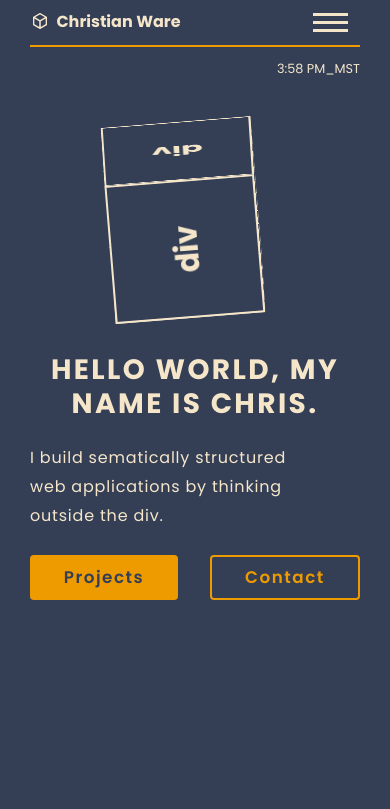
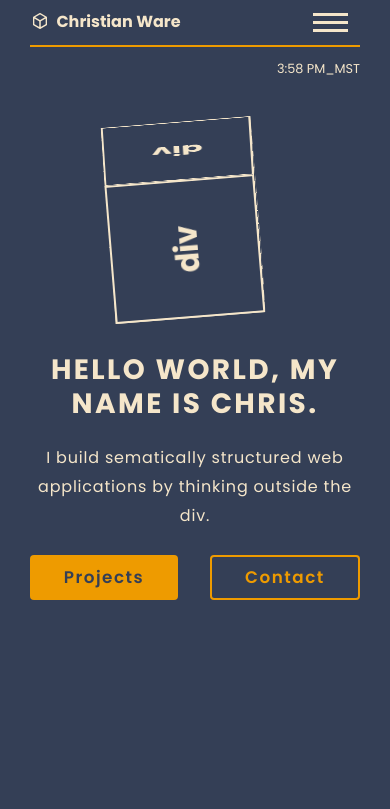
Before and after one commit to ChristianWare/Portland, a Next.js app: page / in a window 390 px wide. Shown: the top 809 px of the page. Built offline with nearby package versions, Linux system fonts and the light colour scheme.

Commit message:
Hero Padding Fix

```diff
--- a/styles/Hero.module.css
+++ b/styles/Hero.module.css
@@ -113,7 +113,7 @@ padding-bottom: 30rem;
         line-height: 1.2;
     }
 
-    .titleItem h5 {
+    .titleItem h2 {
         text-align: center;
         width: 100%;
 
@@ -141,7 +141,7 @@ padding-bottom: 30rem;
         text-align: center;
     }
 
-     .titleItem h5 {
+     .titleItem h2 {
          width: 100%;
          text-align: center;
          hyphens: auto;
@@ -163,7 +163,7 @@ padding-bottom: 30rem;
         padding-bottom: 1.5rem;
     }
 
-    .titleItem h5 {
+    .titleItem h2 {
         margin-bottom: 20px;
     }
 
```
